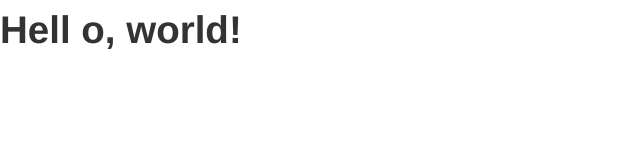
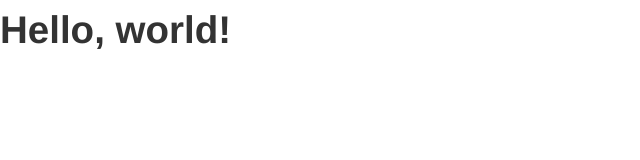
Before and after one commit to jkhey/jkhey.github.com, a plain HTML site: page index.html in a window 1280 px wide. Shown: the whole page, without its empty margins (0-640 px from the left). Drawn offline with nearby package versions, Linux system fonts and the light colour scheme.

Commit message:
back to hello

```diff
--- a/index.html
+++ b/index.html
@@ -6,7 +6,7 @@
     <link href="css/bootstrap.min.css" rel="stylesheet" media="screen">
     </head>
     <body>
-    <h1>Hell    o, world!</h1>
+    <h1>Hello, world!</h1>
     <script src="http://code.jquery.com/jquery-latest.js"></script>
     <script src="js/bootstrap.min.js"></script>
     </body>
```
